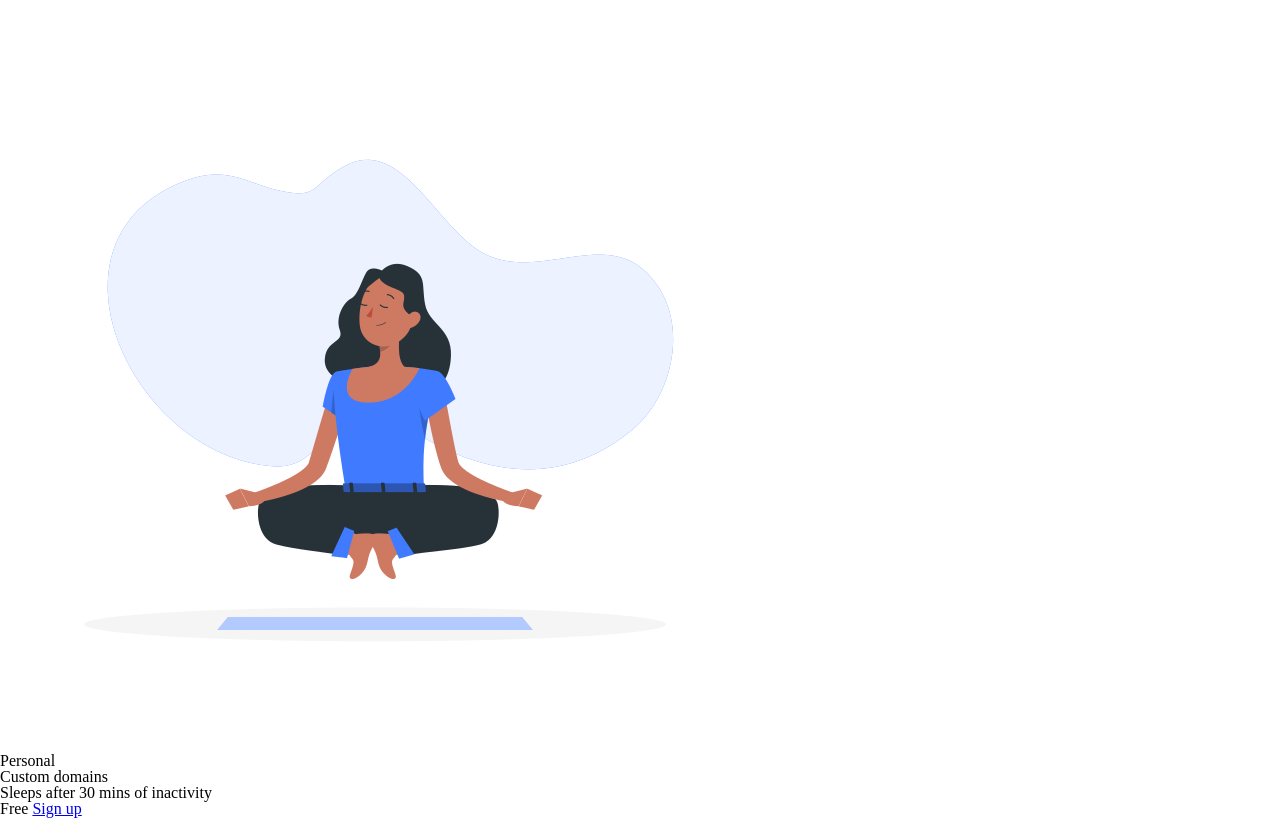
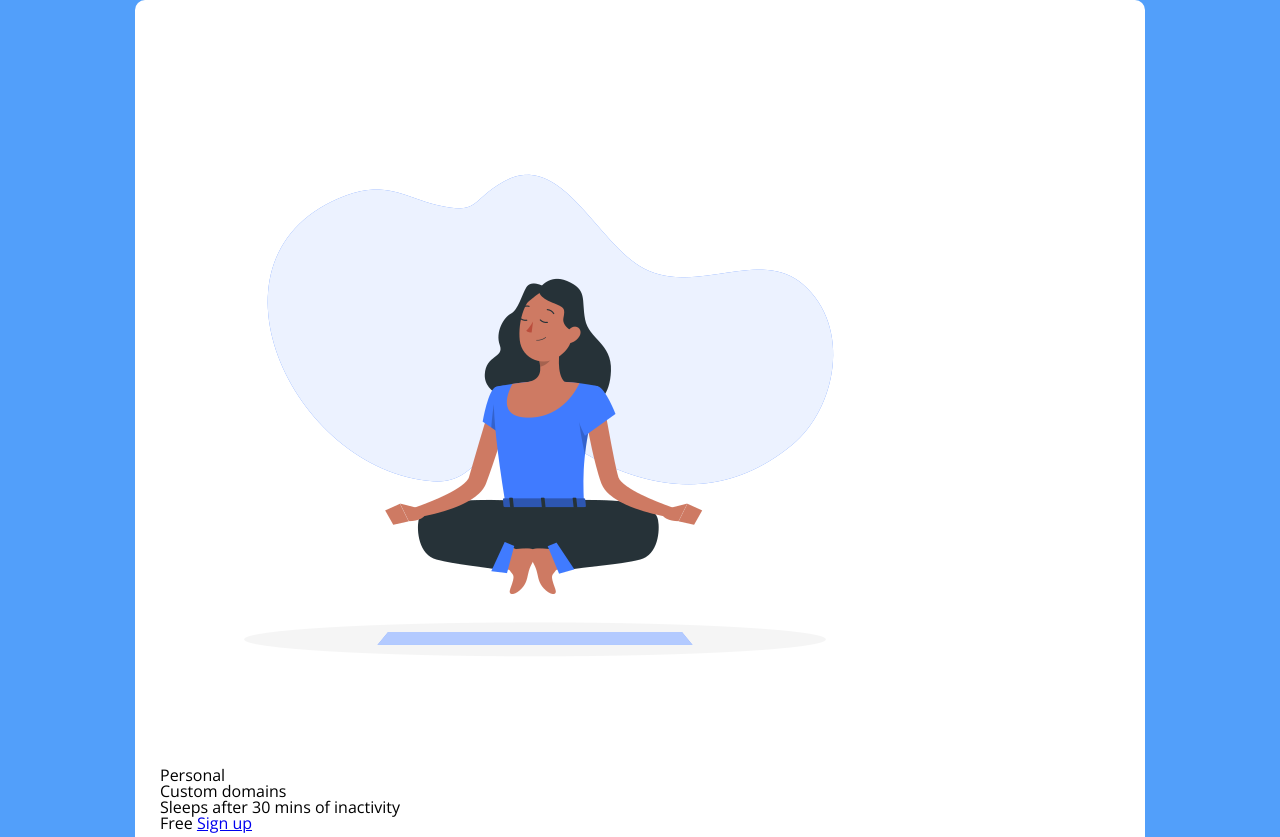
Before and after one commit to MaulIshak/table-pricing, a plain HTML site: page index.html in a window 1280 px wide. Shown: the top 837 px of the page. Drawn offline with nearby package versions, Linux system fonts and the light colour scheme; files that its build step writes are made by us from their sources.

Commit message:
Menambahkan style dasar, serta melakukan import font dari google font.

```diff
--- a/index.html
+++ b/index.html
@@ -5,13 +5,10 @@
 		<meta http-equiv="X-UA-Compatible" content="IE=edge" />
 		<meta name="viewport" content="width=device-width, initial-scale=1.0" />
 		<title>Price Tiers</title>
-		<!-- <link rel="preconnect" href="https://fonts.googleapis.com" />
-		<link rel="preconnect" href="https://fonts.gstatic.com" crossorigin /> -->
-		<link
-			href="https://fonts.googleapis.com/css2?family=Orbitron&display=swap"
-			rel="stylesheet"
-		/>
-		<link rel="stylesheet" href="app.css" />
+    <link rel="preconnect" href="https://fonts.googleapis.com">
+    <link rel="preconnect" href="https://fonts.gstatic.com" crossorigin>
+    <link href="https://fonts.googleapis.com/css2?family=Open+Sans:ital,wght@0,300..800;1,300..800&display=swap" rel="stylesheet">
+		<link rel="stylesheet" href="styles/app.css" />
 	</head>
 	<body>
 		<div class="panel pricing-table">
--- a/styles/app.css
+++ b/styles/app.css
@@ -49,3 +49,23 @@ table {
 
 
 /* Style */
+
+html{
+  box-sizing: border-box;
+  font-family: "Open Sans", serif;
+}
+
+body{
+  background-color: #529ffa;
+  display: flex;
+  justify-content: center;
+  min-height: 100vh;
+}
+
+.panel{
+  background-color: white;
+  border-radius: 10px;
+  padding: 15px 25px;
+  width: 100%;
+  max-width: 960px;
+}
```
